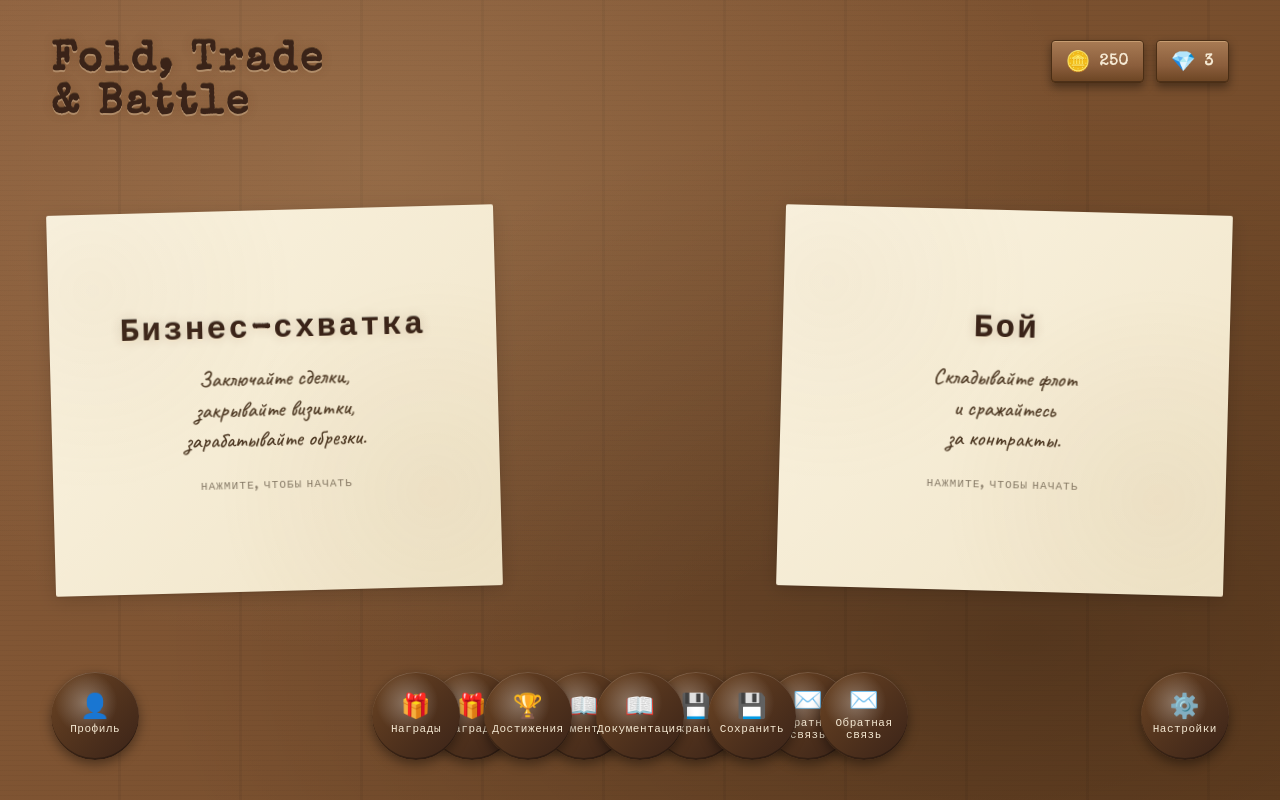
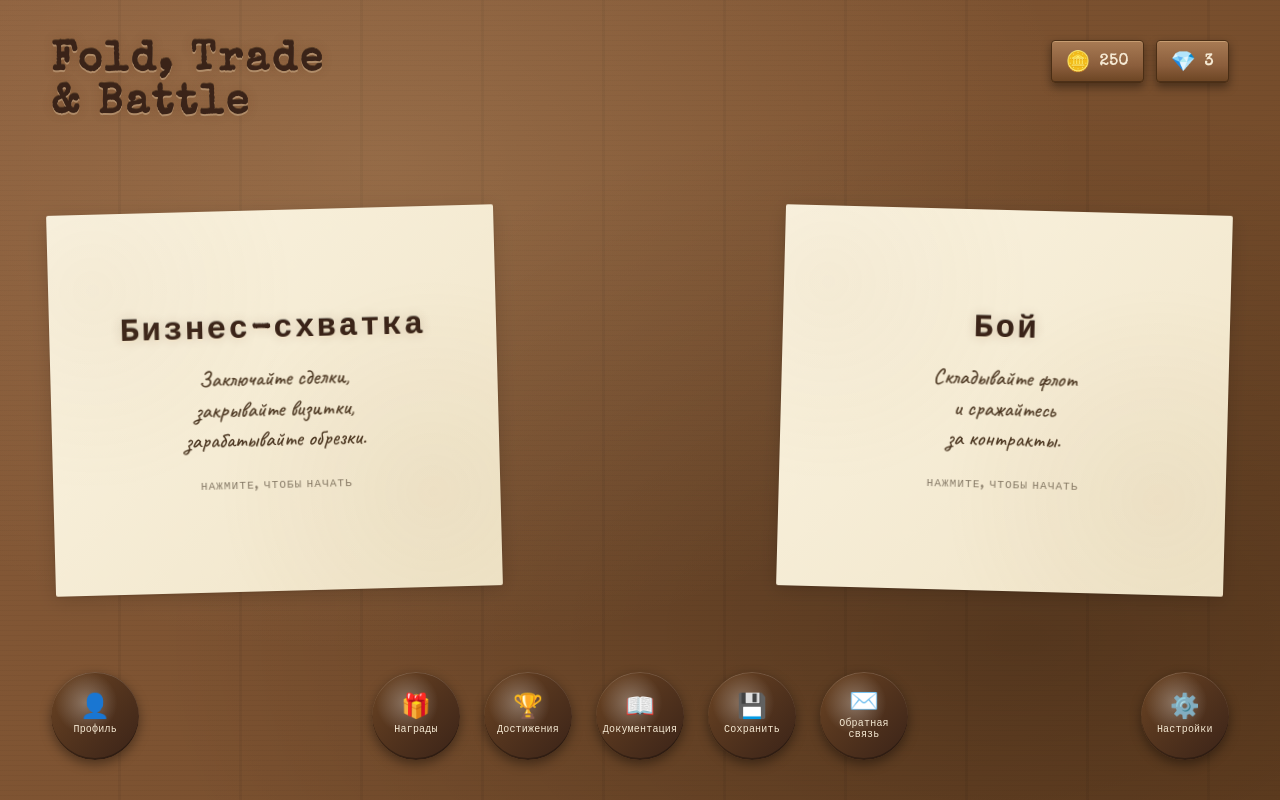
Before and after one commit to DPS-F/Fold-Trade-Battle-web-version, a React (Vite) app: page / in a window 1280 px wide. Built offline with nearby package versions, Linux system fonts and the light colour scheme.

Commit message:
Fix: remove dublicate main menu buttons and fix round button styles

```diff
--- a/src/components/screens/MainMenu.tsx
+++ b/src/components/screens/MainMenu.tsx
@@ -10,8 +10,8 @@ import { FeedbackOverlay } from '../overlays/FeedbackOverlay';
 import { ConversionOverlay } from '../overlays/ConversionOverlay';
 import { SettingsOverlay } from '../overlays/SettingsOverlay';
 import { MetaOverlay } from '../overlays/MetaOverlay';
+import { AchievementsOverlay } from '../overlays/AchievementsOverlay';
 import { soundManager } from '../../audio/soundManager';
-import { AchievementsOverlay } from '../overlays/AchievementsOverlay';
 
 export function MainMenu() {
   const player = useGameStore(s => s.player);
@@ -79,19 +79,7 @@ export function MainMenu() {
         </motion.div>
       </div>
 
-      <div style={{ position: 'absolute', bottom: '5%', left: '50%', transform: 'translateX(-50%)', display: 'flex', gap: 24 }}>
-        <RoundButton icon="🎁" label="Награды" onClick={() => openOverlay('meta-rewards')} />
-        <RoundButton icon="📖" label="Документация" onClick={() => openOverlay('documentation')} />
-        <RoundButton icon="💾" label="Сохранить" onClick={() => openOverlay('save-load')} />
-        <RoundButton icon="✉️" label="Обратная связь" onClick={() => openOverlay('feedback')} />
-      </div>
-
-      <div style={{ position: 'absolute', bottom: '5%', left: '4%' }}>
-        <RoundButton icon="👤" label="Профиль" onClick={() => openOverlay('profile')} />
-      </div>
-      <div style={{ position: 'absolute', bottom: '5%', right: '4%' }}>
-        <RoundButton icon="⚙️" label="Настройки" onClick={() => openOverlay('settings')} />
-      </div>
+      {/* Центральные кнопки */}
       <div style={{ position: 'absolute', bottom: '5%', left: '50%', transform: 'translateX(-50%)', display: 'flex', gap: 24 }}>
         <RoundButton icon="🎁" label="Награды" onClick={() => openOverlay('meta-rewards')} />
         <RoundButton icon="🏆" label="Достижения" onClick={() => openOverlay('achievements')} />
@@ -99,6 +87,16 @@ export function MainMenu() {
         <RoundButton icon="💾" label="Сохранить" onClick={() => openOverlay('save-load')} />
         <RoundButton icon="✉️" label="Обратная связь" onClick={() => openOverlay('feedback')} />
       </div>
+
+      {/* Угловые кнопки */}
+      <div style={{ position: 'absolute', bottom: '5%', left: '4%' }}>
+        <RoundButton icon="👤" label="Профиль" onClick={() => openOverlay('profile')} />
+      </div>
+      <div style={{ position: 'absolute', bottom: '5%', right: '4%' }}>
+        <RoundButton icon="⚙️" label="Настройки" onClick={() => openOverlay('settings')} />
+      </div>
+
+      {/* Оверлеи */}
       <ProfileOverlay open={isOpen('profile')} onClose={closeOverlay} />
       <DocumentationOverlay open={isOpen('documentation')} onClose={closeOverlay} />
       <SaveLoadOverlay open={isOpen('save-load')} onClose={closeOverlay} />
--- a/src/index.css
+++ b/src/index.css
@@ -145,8 +145,8 @@ input, textarea {
     linear-gradient(135deg, #6b4423 0%, #3a2318 100%);
   color: #f5e9d3;
   font-family: var(--font-typewriter);
-  font-size: 11px;
-  letter-spacing: 0.05em;
+  font-size: 10px; /* Уменьшили шрифт */
+  letter-spacing: 0.02em;
   text-align: center;
   display: flex;
   flex-direction: column;
@@ -157,8 +157,9 @@ input, textarea {
     inset 0 1px 0 rgba(255, 255, 255, 0.15),
     inset 0 -2px 0 rgba(0, 0, 0, 0.3);
   transition: transform 0.18s ease, box-shadow 0.18s ease;
-  padding: 6px;
+  padding: 6px 4px; /* Чуть больше отступов по бокам */
   line-height: 1.1;
+  word-break: break-word; /* Разрешаем перенос слов */
 }
 
 .round-btn:hover {
```
